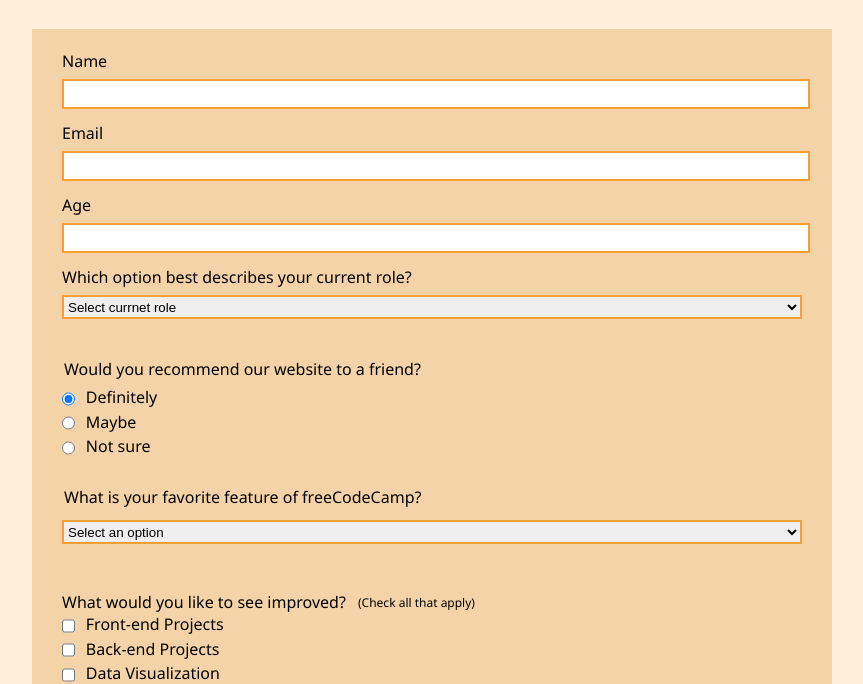
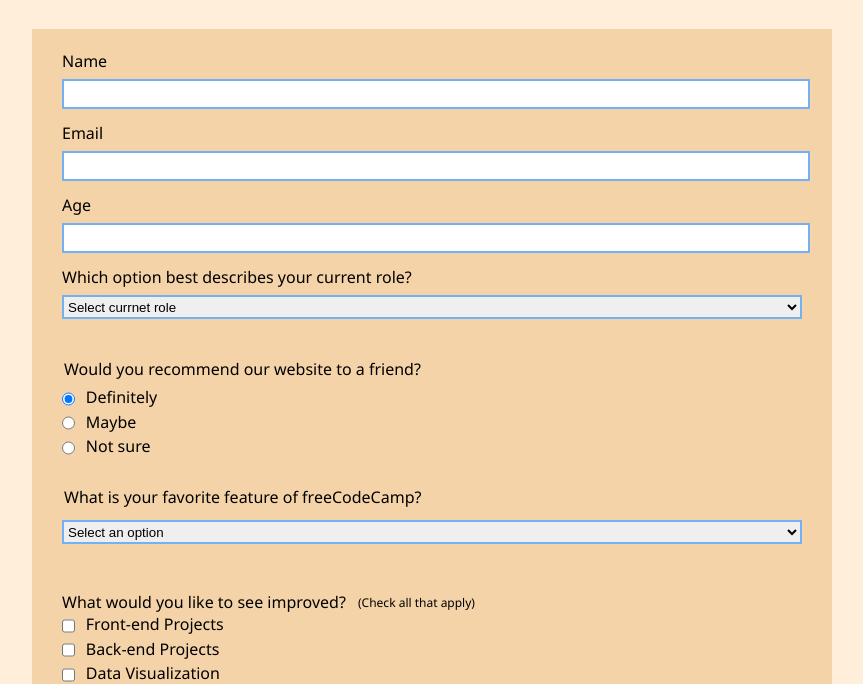
Before and after one commit to BassimAliDurzi/Survey-Form, a plain HTML site: page index.html in a window 1280 px wide. Shown: the part 111-795 px from the top of the page, without its empty margins (208-1071 px from the left). Drawn offline with Linux system fonts and the light colour scheme.

Commit message:
Finish the page

```diff
--- a/style.css
+++ b/style.css
@@ -38,7 +38,7 @@ input, select, textarea {
     width: 100%;
     height: 3vh;
     margin:0.5em 0 1em 0;
-    border: 2px solid rgb(247, 159, 52);
+    border: 2px solid rgb(115, 176, 245);
 }
 
 textarea {
```
